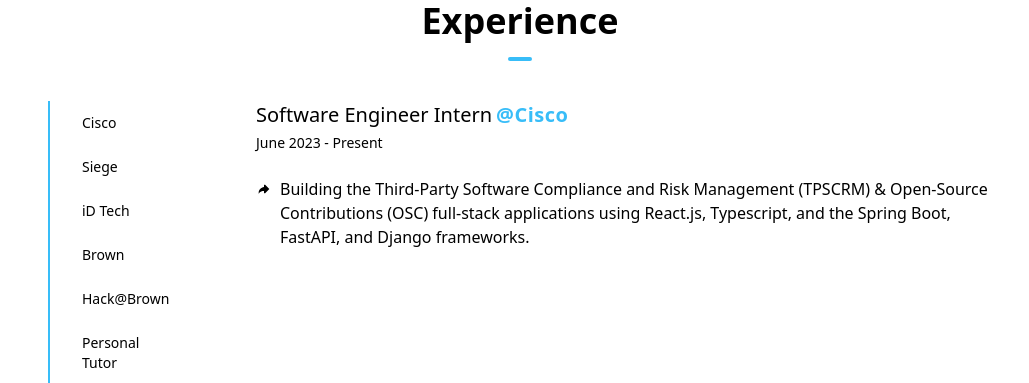
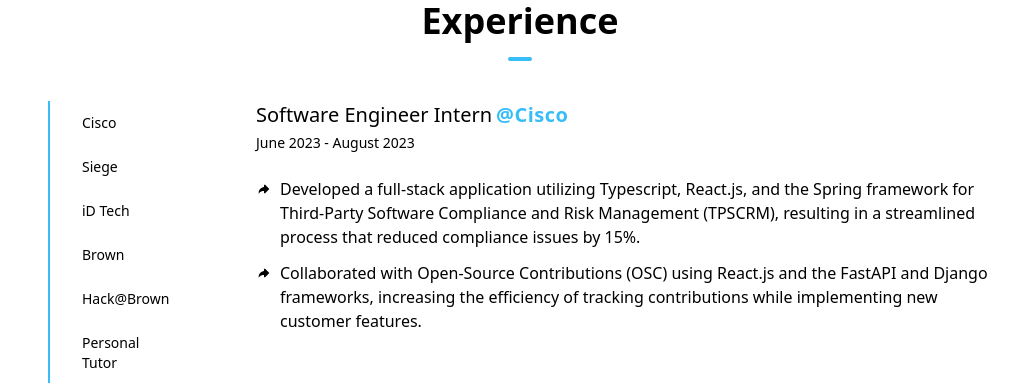
Before and after one commit to justinshin6/personal-website, a Next.js app: page / in a window 1280 px wide. Shown: the part 1640-2023 px from the top of the page, without its empty margins (120-1149 px from the left). Built offline with nearby package versions, Linux system fonts and the light colour scheme.

Commit message:
update cisco background info

```diff
--- a/components/Experience.tsx
+++ b/components/Experience.tsx
@@ -13,9 +13,10 @@
     {
         position: "Software Engineer Intern",
         name: "Cisco",
-        duration: "June 2023 - Present",
+        duration: "June 2023 - August 2023",
         description: [
-            "Building the Third-Party Software Compliance and Risk Management (TPSCRM) & Open-Source Contributions (OSC) full-stack applications using React.js, Typescript, and the Spring Boot, FastAPI, and Django frameworks."
+            "Developed a full-stack application utilizing Typescript, React.js, and the Spring framework for Third-Party Software Compliance and Risk Management (TPSCRM), resulting in a streamlined process that reduced compliance issues by 15%.",
+            "Collaborated with Open-Source Contributions (OSC) using React.js and the FastAPI and Django frameworks, increasing the efficiency of tracking contributions while implementing new customer features."
         ],
         link: "https://www.cisco.com/",
     },
```
